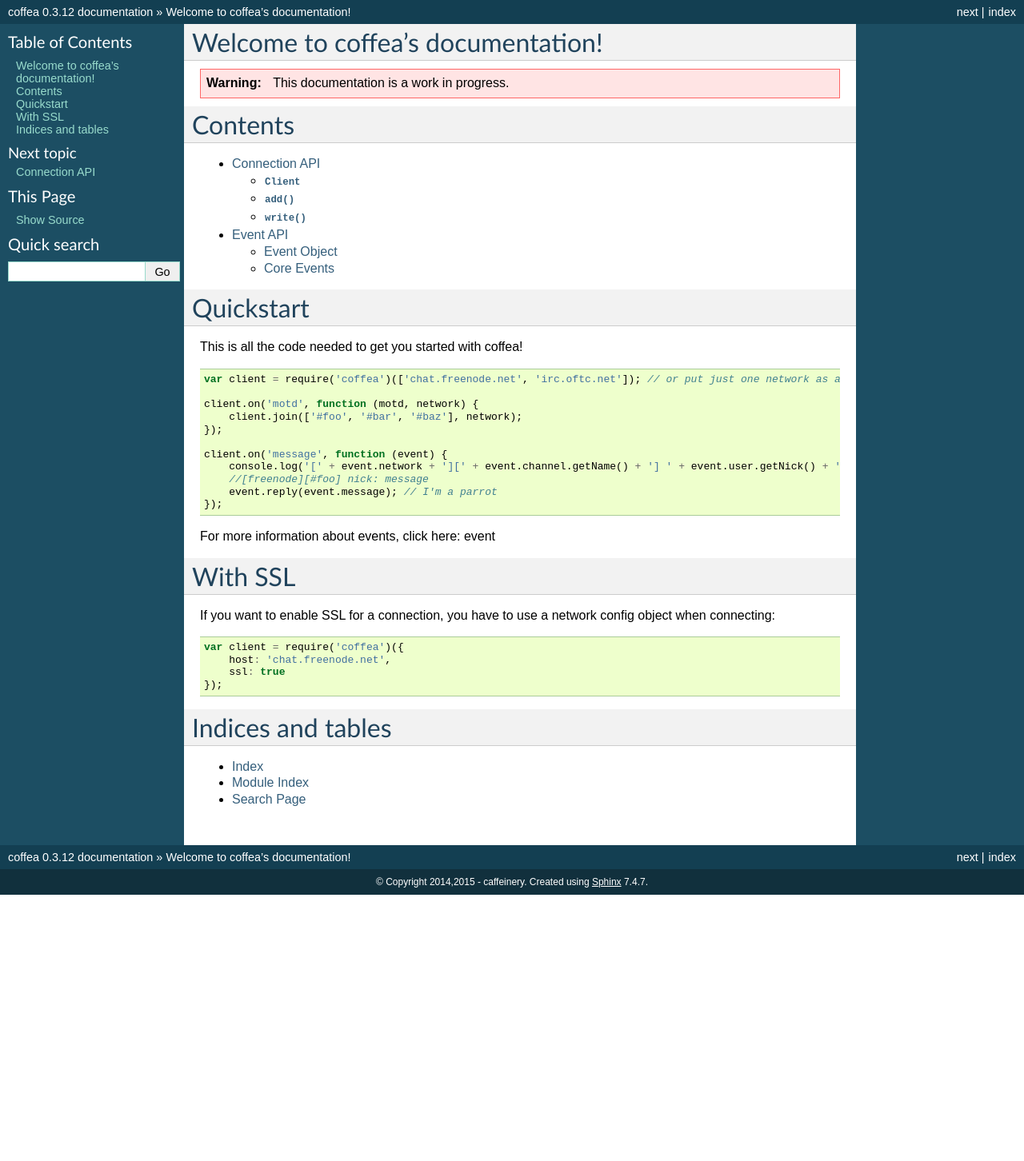
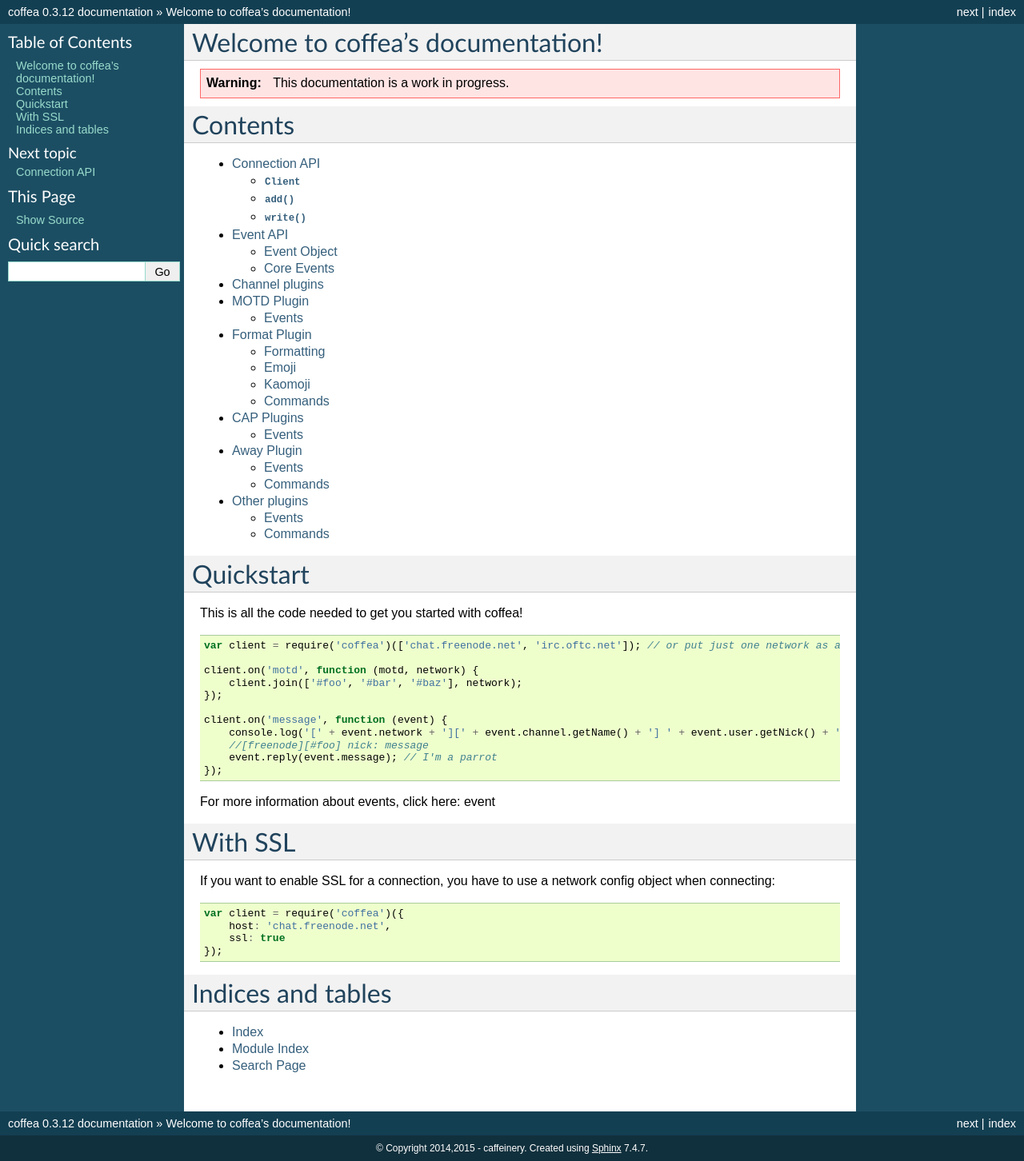
Before and after one commit to caffeinery/coffea-docs, a Sphinx documentation site: the page built from source/index.rst, in a window 1280 px wide. Shown: the whole page at 80% size. Built offline with Sphinx 7.4.7, drawn with Linux system fonts in a browser that asks for light colours; before the commit the page ends 1119 px from its top, so only the background shows below that.

Commit message:
add pages to toc

```diff
--- a/source/index.rst
+++ b/source/index.rst
@@ -11,6 +11,12 @@
 
    connection
    event
+   channel
+   motd
+   format
+   cap
+   away
+   other
 
 Quickstart
 ==========
```
